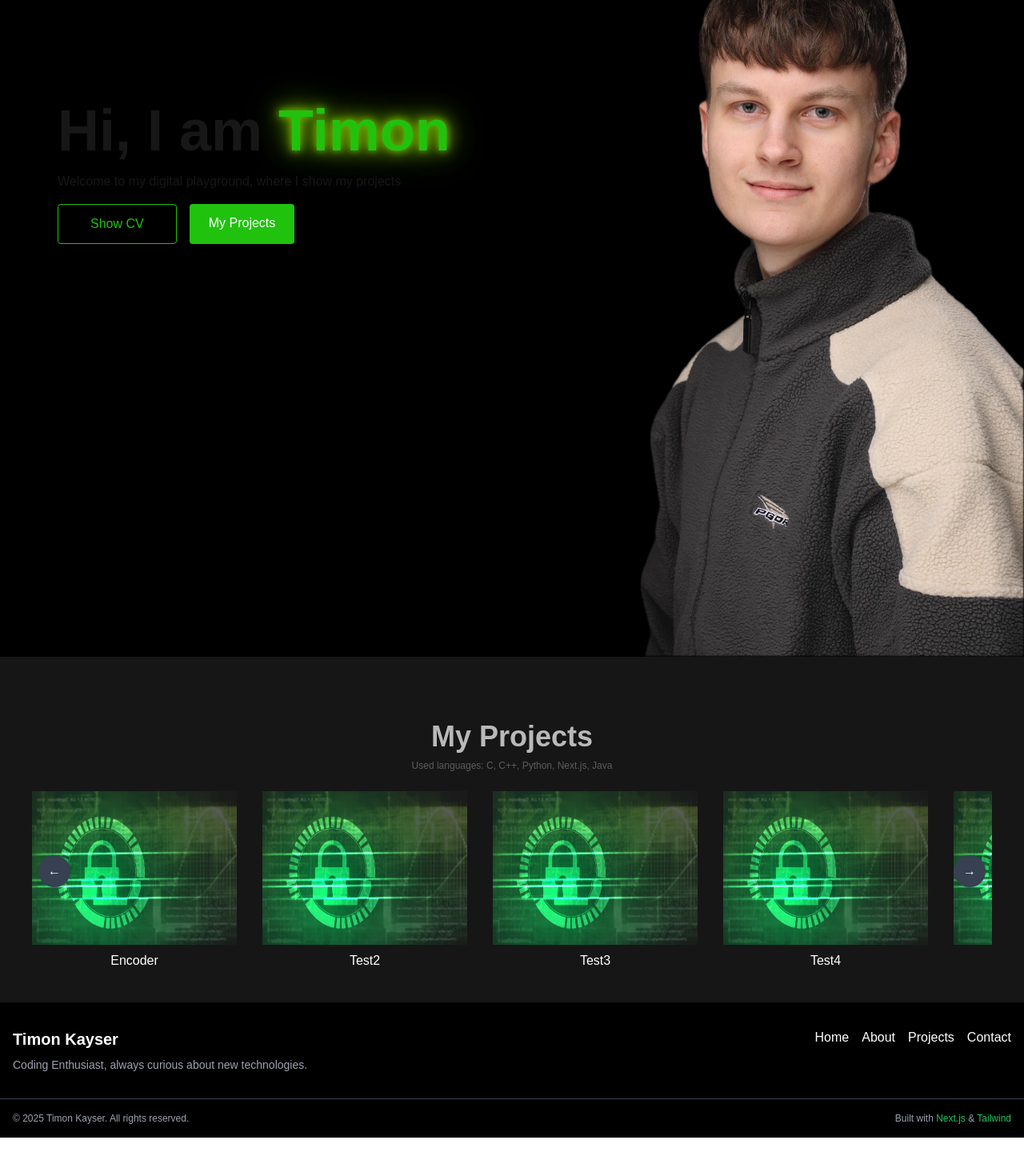
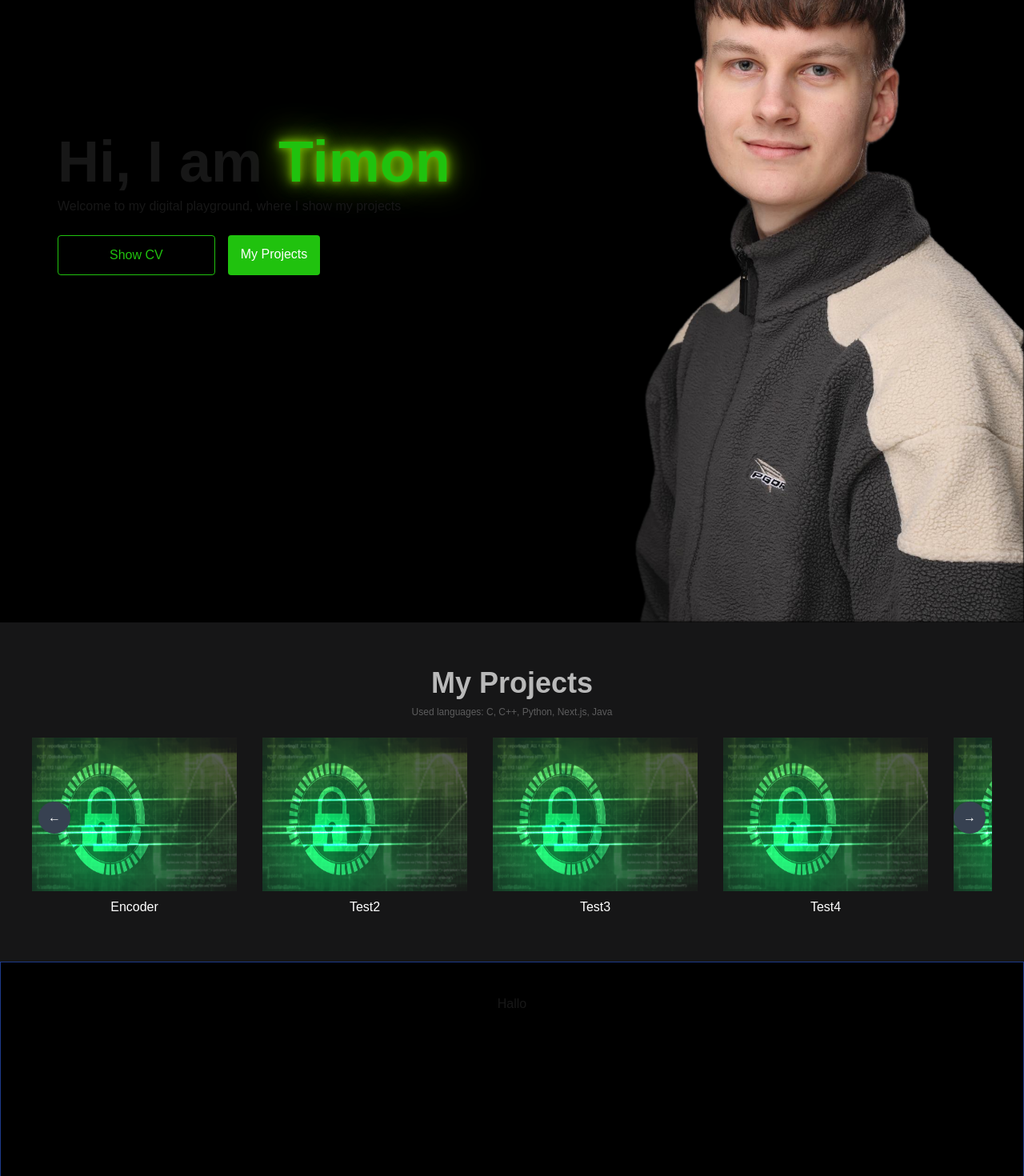
Before and after one commit to txmxn/my-portfolio, a Next.js app: page / in a window 1280 px wide. Shown: the part 180-1650 px from the top of the page at 80% size. Before the commit the page ends 1602 px from the top, so only its background shows below. Built offline with nearby package versions, Linux system fonts and the light colour scheme.

Commit message:
minor changes on design

```diff
--- /dev/null
+++ b/app/components/Contact.js
@@ -0,0 +1,8 @@
+// components/Contact.js
+export default function Contact() {
+    return (
+        <section id="contact" className="bg-black min-h-screen py-10 border border-blue-900">
+            <h1 className="text-center">Hallo</h1>
+        </section>
+    );
+}
--- a/app/components/Footer.js
+++ b/app/components/Footer.js
@@ -14,24 +14,24 @@ export default function Footer() {
 
                 {/* Navigation / Quick Links */}
                 <nav>
-                    <ul className="flex flex-col md:flex-row gap-4">
+                    <ul className="flex flex-row gap-2 md:gap-4">
                         <li>
-                            <a href="#home" className="hover:text-green-500">
+                            <a href="#home" className="hover:text-mainAkzent">
                                 Home
                             </a>
                         </li>
                         <li>
-                            <a href="#about" className="hover:text-green-500">
+                            <a href="#about" className="hover:text-mainAkzent">
                                 About
                             </a>
                         </li>
                         <li>
-                            <a href="#projects" className="hover:text-green-500">
+                            <a href="#projects" className="hover:text-mainAkzent">
                                 Projects
                             </a>
                         </li>
                         <li>
-                            <a href="#contact" className="hover:text-green-500">
+                            <a href="#contact" className="hover:text-mainAkzent">
                                 Contact
                             </a>
                         </li>
@@ -44,8 +44,8 @@ export default function Footer() {
                     <div className="container mx-auto px-4 flex flex-col md:flex-row items-center justify-between text-xs text-gray-400">
                         <p>© {new Date().getFullYear()} Timon Kayser. All rights reserved.</p>
                         <p>
-                            Built with <span className="text-green-500">Next.js</span> &amp;{' '}
-                            <span className="text-green-500">Tailwind</span>
+                            Built with <span className="text-mainAkzent">Next.js</span> &amp;{' '}
+                            <span className="text-mainAkzent">Tailwind</span>
                         </p>
                     </div>
                 </div>
--- a/app/components/Header.js
+++ b/app/components/Header.js
@@ -13,17 +13,17 @@ export default function Header() {
         <nav>
           <ul className="flex gap-4">
             <li>
-              <a href="#about" className="hover:text-green-500">
+              <a href="#about" className="hover:text-mainAkzent">
                 About
               </a>
             </li>
             <li>
-              <a href="#projects" className="hover:text-green-500">
+              <a href="#projects" className="hover:text-mainAkzent">
                 Projects
               </a>
             </li>
             <li>
-              <a href="#contact" className="hover:text-green-500">
+              <a href="#contact" className="hover:text-mainAkzent">
                 Contact
               </a>
             </li>
--- a/app/components/HeroSection.js
+++ b/app/components/HeroSection.js
@@ -1,24 +1,24 @@
 // components/HeroSection.js
 export default function HeroSection() {
     return (
-        <section id="home" className="w-full min-h-screen flex items-center justify-center pr-4 md:pr-0 pt-20 bg-black">
+        <section id="home" className="w-full min-h-screen flex items-center justify-center md:pr-0 pt-20 md:pt-6 bg-black">
         {/* Container, der den Inhalt begrenzt (max-width) und zentriert */}
-        <div className="w-full flex flex-col md:flex-row items-center justify-between gap-8">
+        <div className="w-full flex flex-col md:flex-row items-center justify-between gap-4">
           {/* Linke Spalte: Text */}
-          <div className="px-14 md:w-1/2 flex flex-col md:ml-4 md:mb-72">
-            <h1 className="text-7xl font-bold mb-4">Hi, I am <span className="text-mainAkzent text-glow">Timon</span></h1>
-            <p className="mb-4">
+          <div className="px-14 md:w-1/2 flex flex-col md:ml-4 md:mb-28">
+            <h1 className="text-7xl font-bold mb-2">Hi, I am <span className="text-mainAkzent text-glow">Timon</span></h1>
+            <p className="mb-6">
               Welcome to my digital playground, where I show my projects
             </p>
             <div className="flex gap-4">
               <a
                 href=""
-                className="bg-black-500 text-mainAkzent px-10 py-3 rounded transform transition-transform duration-300 hover:scale-105 w-fit border border-mainAkzent">
+                className="bg-black-500 text-mainAkzent px-8 md:px-16 py-3 rounded transform transition-transform duration-300 hover:scale-105 w-fit border border-mainAkzent">
                 Show CV
               </a>
               <a
                 href="#projects"
-                className="bg-mainAkzent text-white px-6 py-3 rounded transform transition-transform duration-300 hover:scale-105 w-fit"
+                className="bg-mainAkzent text-white px-8 md:px-4 py-3 rounded transform transition-transform duration-300 hover:scale-105 w-fit"
               >
                 My Projects
               </a>
@@ -30,7 +30,7 @@ export default function HeroSection() {
             <img
               src="/images/hero-bg.png"
               alt="Timon Portät"
-              className="object-contain h-120 w-auto"
+              className="object-contain md:h-120 w-auto"
             />
           </div>
         </div>
--- a/app/components/Projects.js
+++ b/app/components/Projects.js
@@ -54,8 +54,8 @@ export default function Projects() {
   };
     return (
         <section id="projects" className="bg-dunkelgrau min-h-96 py-10">
-            <div className="container px-10 mx-auto max-w-screen-xl">
-                <h1 className="text-white pt-10 pb-2 text-4xl font-bold text-center text-opacity-70">
+            <div className="container px-10 py-4 mx-auto max-w-screen-xl">
+                <h1 className="text-white pb-2 text-4xl font-bold text-center text-opacity-70">
                     My Projects<span className="text-mainAkzent"></span>
                 </h1>
                 <p className="text-white text-center text-opacity-30 text-xs">
--- a/app/page.js
+++ b/app/page.js
@@ -2,6 +2,7 @@ import Header from './components/Header'
 import HeroSection from './components/HeroSection';
 import Projects from './components/Projects';
 import Footer from './components/Footer'
+import Contact from './components/Contact';
 
 export default function HomePage() {
   return (
@@ -9,6 +10,7 @@ export default function HomePage() {
       <Header />
       <HeroSection />
       <Projects />
+      <Contact />
       <Footer />
     </>
   );
```
